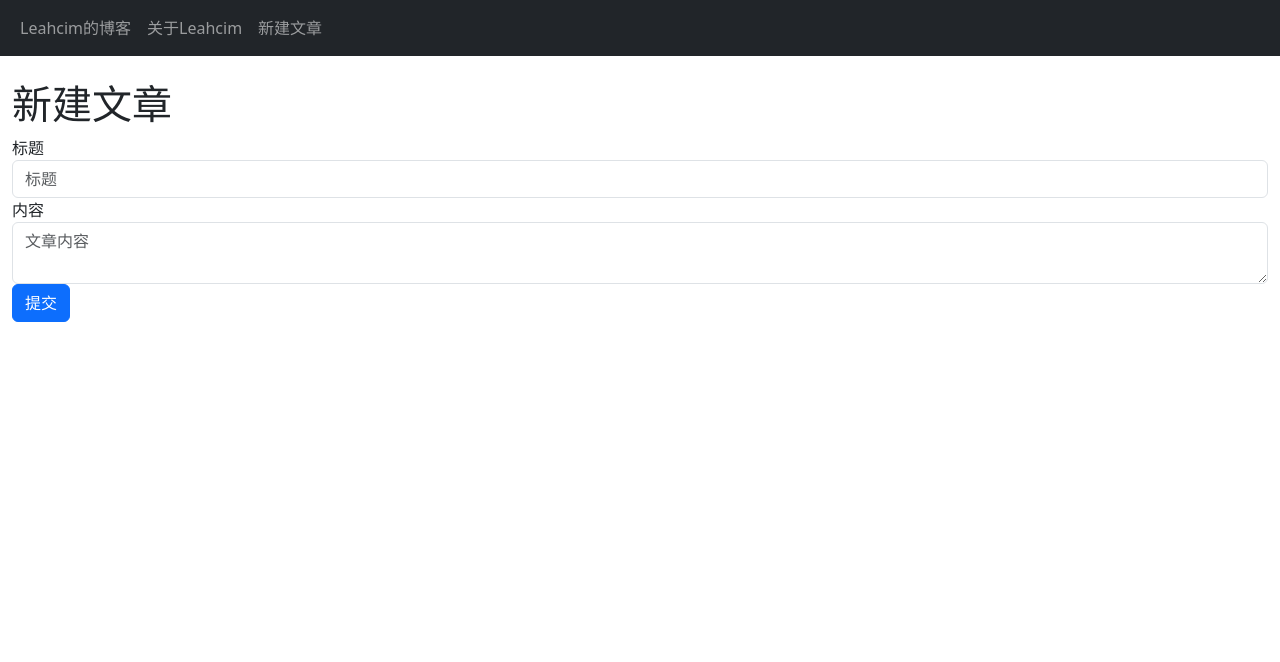
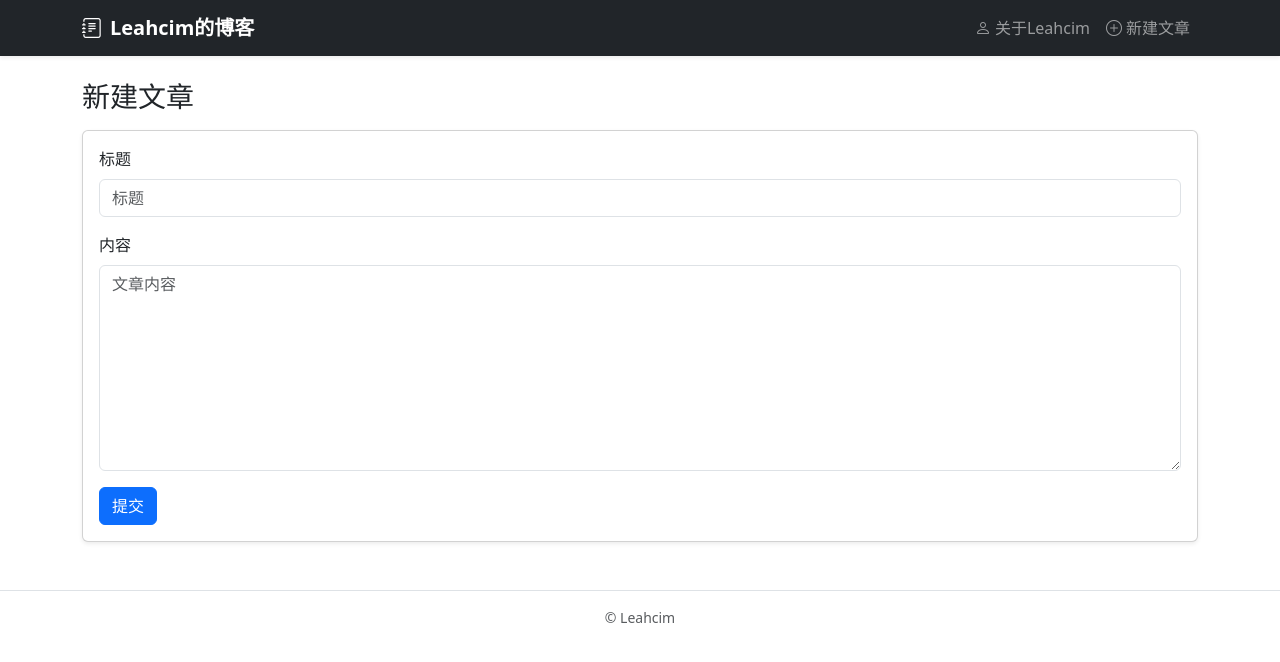
Before and after one commit to Michaelwu0905/Michaelwu0905.github.io, a Flask app: page /posts/new in a window 1280 px wide. Shown: the top 662 px of the page. Run offline with Flask 3, Linux system fonts and the light colour scheme.

Commit message:
美化了模板页面，主页面，博客页面，撰写和编辑界面

```diff
--- a/templates/base.html
+++ b/templates/base.html
@@ -3,6 +3,7 @@
 <head>
     <meta charset="UTF-8">
     <meta name="viewport" content="width=device-width, initial-scale=1.0">
+    <meta name="theme-color" content="#212529">
     <title>{% block title %}Leahcim的博客{% endblock %}</title>
     <link rel="stylesheet" href="{{ url_for('static', filename='css/style.css') }}">
     <!-- Bootstrap CSS -->
@@ -12,23 +13,39 @@
 </head>
 <body>
     <!-- 顶边栏 -->
-    <nav class="navbar navbar-expand-lg navbar-dark bg-dark">
-        <div class="container-fluid">
-            <div class="navbar-nav">
-                <a class="nav-link" href="{{ url_for('index') }}">Leahcim的博客</a>
-                <a class="nav-link" href="{{ url_for('about') }}">关于Leahcim</a>
-                <a class="nav-link" href="{{ url_for('new') }}">新建文章</a>
+    <nav class="navbar navbar-expand-lg navbar-dark bg-dark shadow-sm" role="navigation">
+        <div class="container">
+            <a class="navbar-brand fw-semibold" href="{{ url_for('index') }}">
+                <i class="bi bi-journal-text me-2"></i>Leahcim的博客
+            </a>
+            <button class="navbar-toggler" type="button" data-bs-toggle="collapse" data-bs-target="#navbarMain" aria-controls="navbarMain" aria-expanded="false" aria-label="切换导航">
+                <span class="navbar-toggler-icon"></span>
+            </button>
+            <div class="collapse navbar-collapse" id="navbarMain">
+                <ul class="navbar-nav ms-auto">
+                    <li class="nav-item"><a class="nav-link" href="{{ url_for('about') }}"><i class="bi bi-person me-1"></i>关于Leahcim</a></li>
+                    <li class="nav-item"><a class="nav-link" href="{{ url_for('new') }}"><i class="bi bi-plus-circle me-1"></i>新建文章</a></li>
+                </ul>
             </div>
         </div>
     </nav>
 
     <!-- 主内容区域 -->
-    <main class="container-fluid mt-4">
+    <main class="container mt-4">
         {%for message in get_flashed_messages()%}
-        <div class="alert alert-danger">{{message}}</div>
+        <div class="alert alert-danger alert-dismissible fade show" role="alert">
+            {{message}}
+            <button type="button" class="btn-close" data-bs-dismiss="alert" aria-label="关闭"></button>
+        </div>
         {%endfor%}
         {% block content %}{% endblock %}
     </main>
+
+    <footer class="border-top mt-5 py-3">
+        <div class="container text-center text-muted small">
+            © Leahcim
+        </div>
+    </footer>
 
     <!-- Bootstrap JS -->
     <script src="https://cdn.jsdelivr.net/npm/bootstrap@5.3.0/dist/js/bootstrap.bundle.min.js"></script>
--- a/templates/new.html
+++ b/templates/new.html
@@ -1,18 +1,21 @@
 {% extends "base.html" %}
 {%block content%}
-<h1>{%block title%}新建文章{%endblock%}</h1>
+<h1 class="h3 mb-3">{%block title%}新建文章{%endblock%}</h1>
+<div class="card shadow-sm">
+<div class="card-body">
 <form action="" method="post">
-    <div class="form-group">
-        <label for="title">标题</label>
-        <input type="text" name="title" placeholder="标题" class="form-control" value="{{request.form['title']}}">
-        </input>
+    <div class="mb-3">
+        <label for="title" class="form-label">标题</label>
+        <input type="text" id="title" name="title" placeholder="标题" class="form-control" value="{{request.form['title']}}">
     </div>
-    <div class="form-group">
-        <label for="content">内容</label>
-        <textarea name="content" placeholder="文章内容" class="form-control">{{request.form['content']}}</textarea>
+    <div class="mb-3">
+        <label for="content" class="form-label">内容</label>
+        <textarea id="content" name="content" placeholder="文章内容" class="form-control" rows="8">{{request.form['content']}}</textarea>
     </div>
-    <div class="form-group">
+    <div>
         <button type="submit" class="btn btn-primary">提交</button>
     </div>
 </form>
+</div>
+</div>
 {%endblock%}
```
Also changed, not shown: templates/edit.html (+12 -9 lines), templates/index.html (+11 -8 lines), templates/post.html (+9 -5 lines).
